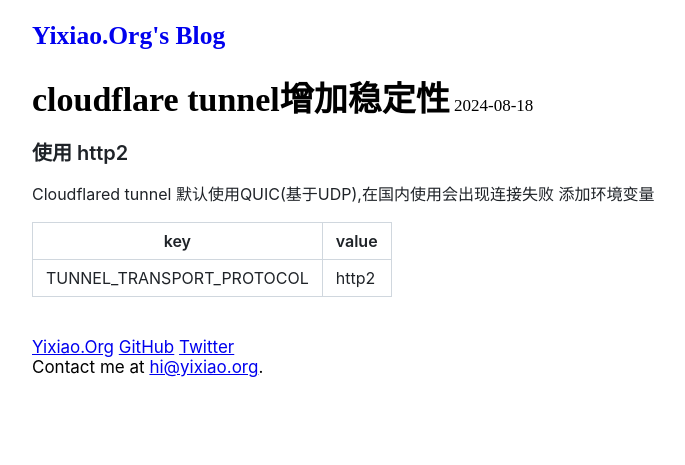
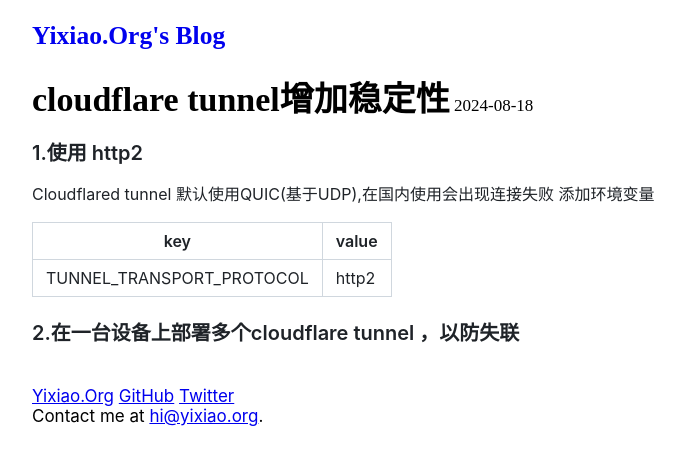
Before and after one commit to YixiaoOrg/blog.yixiao.org, a Jekyll site: the page built from _posts/2024-08-18-cloudflare tunnel增加稳定性.md, in a window 1280 px wide. Shown: the top 465 px of the page, without its empty margins (6-691 px from the left). Built offline with Jekyll 4.4.1, drawn with Linux system fonts in a browser that asks for light colours; comment, search, counter and statistics services are not loaded.

Commit message:
[create-pull-request] automated change

```diff
--- a/_posts/2024-08-18-cloudflare tunnel增加稳定性.md
+++ b/_posts/2024-08-18-cloudflare tunnel增加稳定性.md
@@ -7,10 +7,12 @@ permalink: /2024/08/cloudflared.html
 
 
 
-### 使用 http2
+### 1.使用 http2
 Cloudflared tunnel 默认使用QUIC(基于UDP),在国内使用会出现连接失败
 添加环境变量
 
 |key|value|
 | ------------ | ------------ |
 |TUNNEL_TRANSPORT_PROTOCOL | http2 |
+
+### 2.在一台设备上部署多个cloudflare tunnel ，以防失联
```
